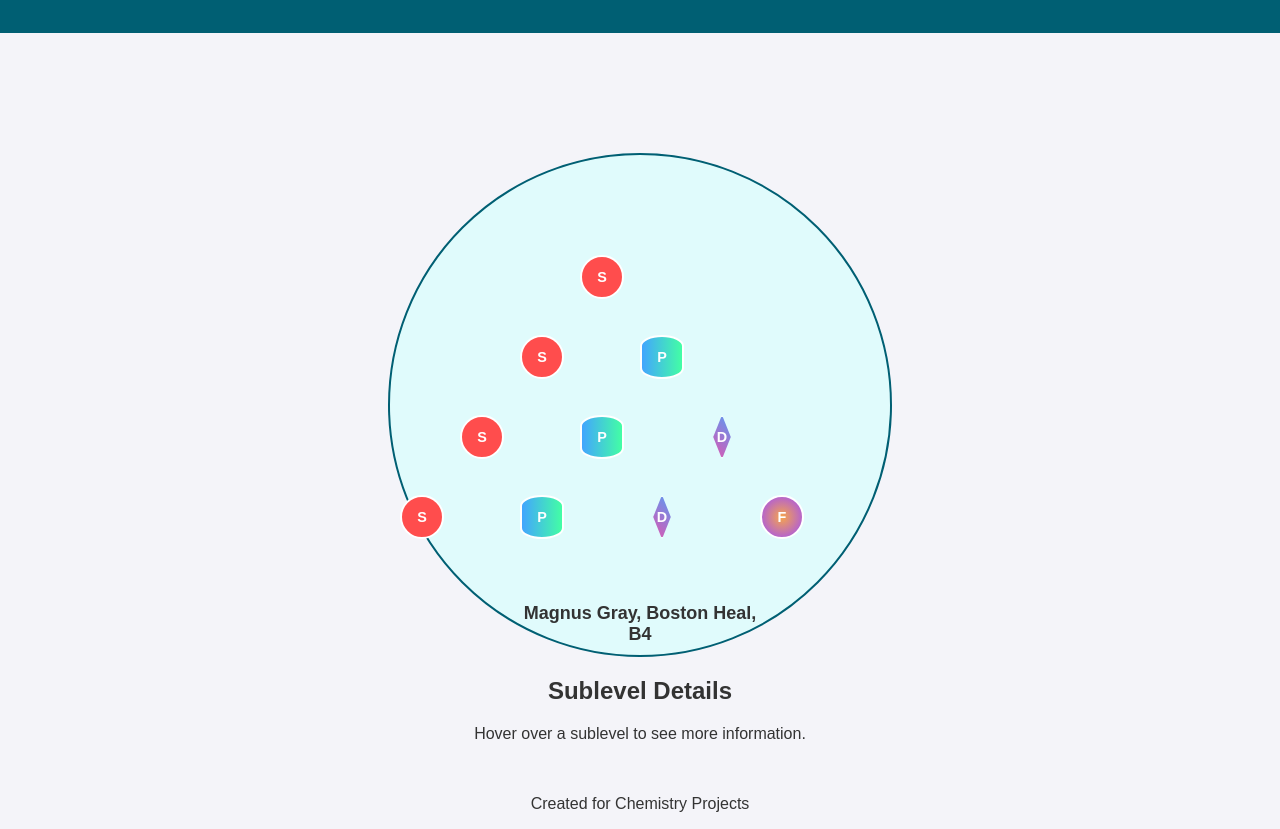
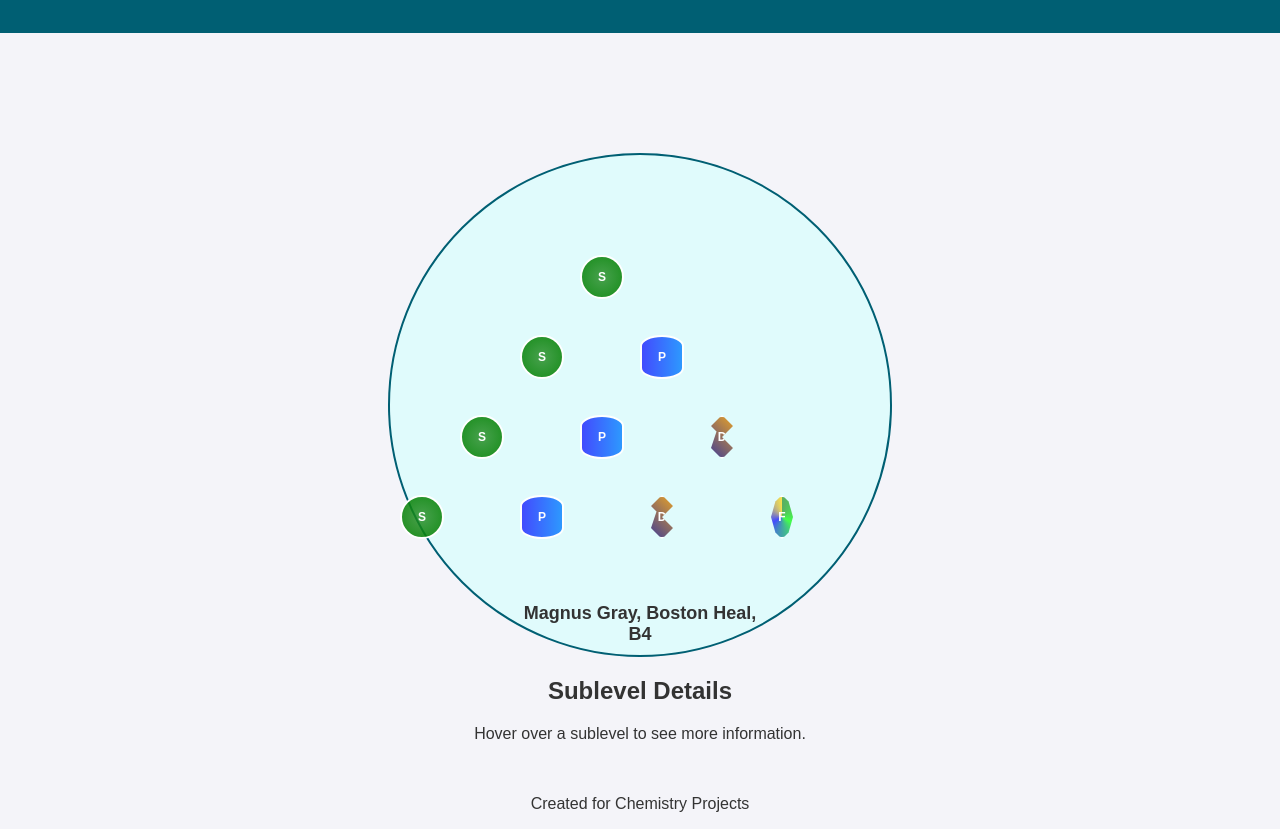
Before and after one commit to magnusgray22/chemistry-extra-credit, a plain HTML site: page index.html in a window 1280 px wide. Shown: the part 94-923 px from the top of the page. Drawn offline with Linux system fonts and the light colour scheme.

Commit message:
Update styles.css

```diff
--- a/styles.css
+++ b/styles.css
@@ -120,3 +120,55 @@ main {
   ); /* Complex lobed shape for f orbital */
   background: radial-gradient(circle, rgba(255, 128, 0, 0.7), rgba(128, 0, 255, 0.7));
 }
+/* Base styles for sublevels */
+.sublevel {
+  display: flex;
+  justify-content: center;
+  align-items: center;
+  color: white;
+  font-size: 12px;
+  text-align: center;
+  background-color: rgba(0, 128, 255, 0.7);
+  position: absolute;
+}
+
+/* Specific shapes for each orbital */
+
+/* S Orbital (Sphere) */
+.sublevel.s {
+  border-radius: 50%; /* Perfect sphere */
+  background: radial-gradient(circle, rgba(34, 139, 34, 0.8), rgba(0, 128, 0, 0.9)); /* Green gradient for s orbital */
+}
+
+/* P Orbital (Dumbbell) */
+.sublevel.p {
+  width: 60px;
+  height: 30px;
+  border-radius: 50px / 25px; /* Elliptical dumbbell shape */
+  background: linear-gradient(to right, rgba(0, 0, 255, 0.7), rgba(0, 128, 255, 0.8)); /* Blue gradient */
+}
+
+/* D Orbital (Cloverleaf) */
+.sublevel.d {
+  width: 60px;
+  height: 60px;
+  clip-path: polygon(50% 0%, 75% 25%, 50% 50%, 25% 25%, 50% 0%, 50% 50%, 75% 75%, 50% 100%, 25% 75%); /* Cloverleaf approximation */
+  background: linear-gradient(45deg, rgba(0, 0, 139, 0.8), rgba(255, 165, 0, 0.9)); /* Blue and orange gradient */
+}
+
+/* F Orbital (Complex shape) */
+.sublevel.f {
+  width: 80px;
+  height: 80px;
+  clip-path: polygon(
+    50% 0%,
+    65% 15%,
+    75% 50%,
+    65% 85%,
+    50% 100%,
+    35% 85%,
+    25% 50%,
+    35% 15%
+  ); /* Complex lobed structure */
+  background: conic-gradient(from 0deg, rgba(34, 139, 34, 0.7), rgba(0, 255, 0, 0.7), rgba(0, 0, 255, 0.7), rgba(255, 215, 0, 0.7)); /* Multicolor gradient for complexity */
+}
```
